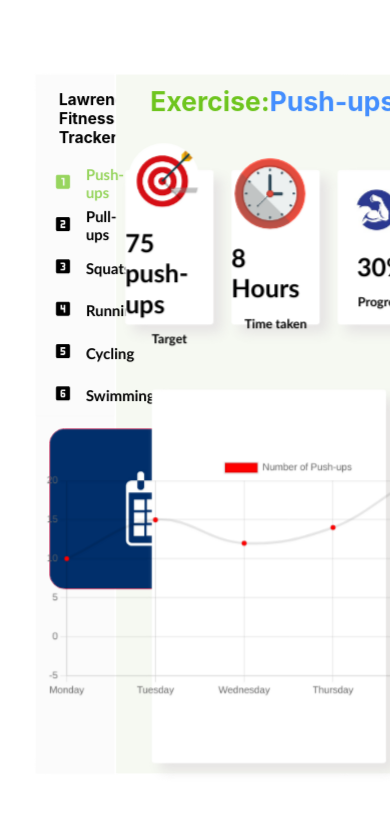
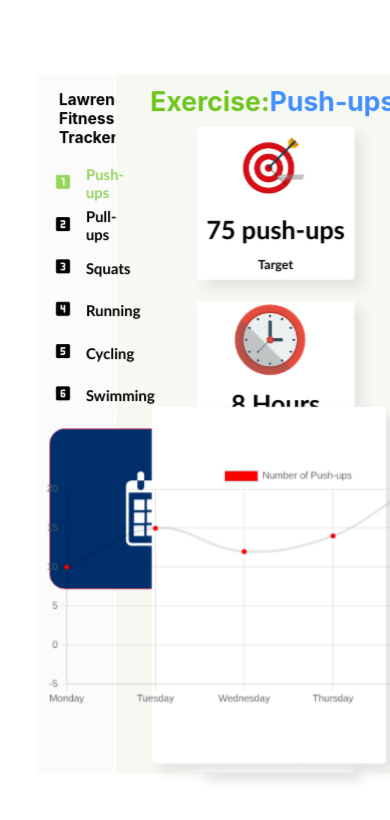
Before and after one commit to sweetLawrence/fitness-tracker, a React (Create React App) app: page / in a window 390 px wide. Shown: the top 820 px of the page. Built offline with nearby package versions, Linux system fonts and the light colour scheme; grey boxes are pictures that could not be loaded.

Commit message:
3rd commit

```diff
--- a/public/index.html
+++ b/public/index.html
@@ -24,7 +24,7 @@
       work correctly both with client-side routing and a non-root public URL.
       Learn how to configure a non-root public URL by running `npm run build`.
     -->
-    <title>React App</title>
+    <title>Fitness-Tracker</title>
   </head>
   <body>
     <noscript>You need to enable JavaScript to run this app.</noscript>
--- a/src/App.css
+++ b/src/App.css
@@ -200,6 +200,15 @@ body {
   align-items: center;
   justify-content: space-evenly;
 }
+@media screen and (max-width:768px) {
+  .dashboard .box-displays {
+    /* height: 40vh;
+    display: flex; */
+    flex-direction: column;
+    align-items: center;
+    justify-content: space-evenly;
+  }
+}
 .dashboard .bottom-part {
   height: 60vh;
   display: flex;
```
